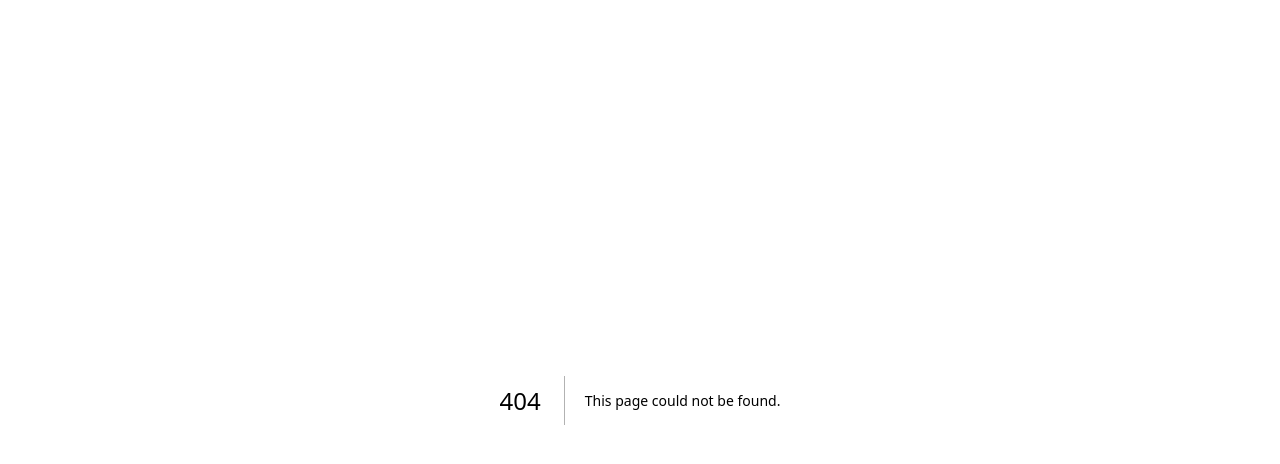
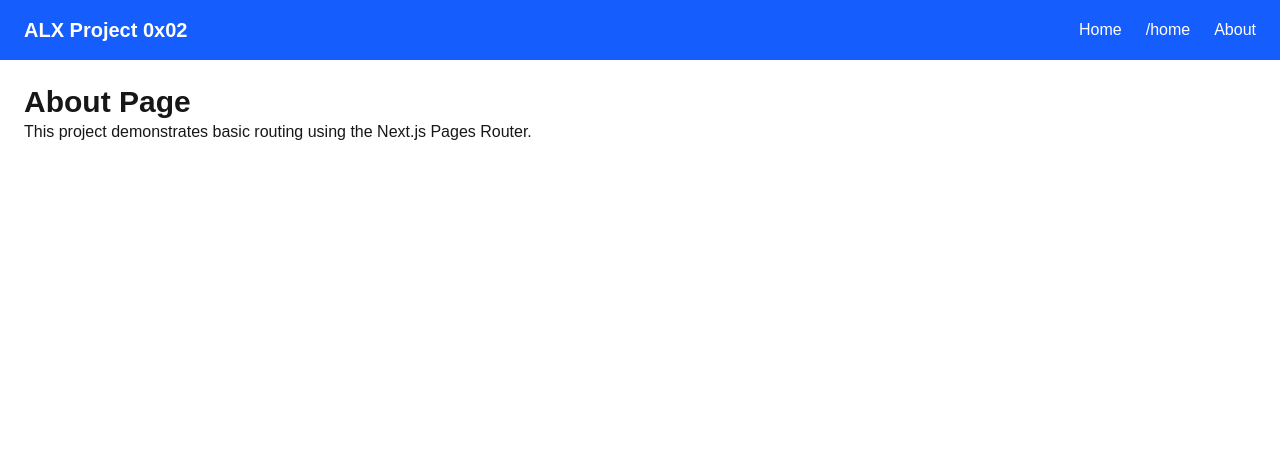
Before and after one commit to Mohamed-Amine-Nafia/alx-project-0x02-setup, a Next.js app in the folder alx-project-0x02/: page /about in a window 1280 px wide. Before the commit this address had no page. Shown: the top 464 px of the page. Built offline with nearby package versions, Linux system fonts and the light colour scheme.

Commit message:
add about.tsx again

```diff
--- /dev/null
+++ b/alx-project-0x02/pages/about.tsx
@@ -0,0 +1,18 @@
+import Header from "@/components/layout/Header";
+
+const AboutPage = () => {
+  return (
+    <>
+      <Header />
+      <main className="p-6">
+        <h1 className="text-3xl font-bold">About Page</h1>
+        <p>
+          This project demonstrates basic routing using the Next.js Pages
+          Router.
+        </p>
+      </main>
+    </>
+  );
+};
+
+export default AboutPage;
```
